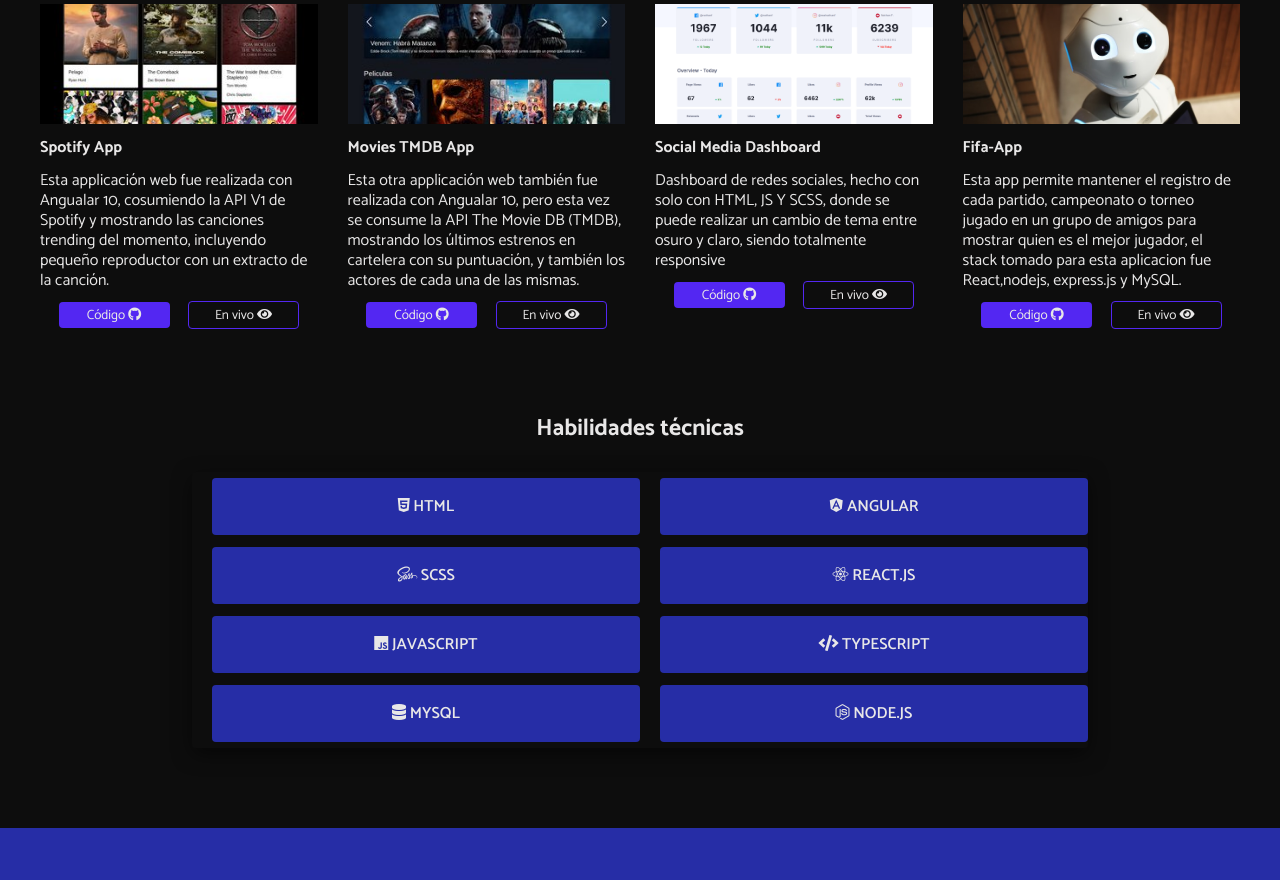
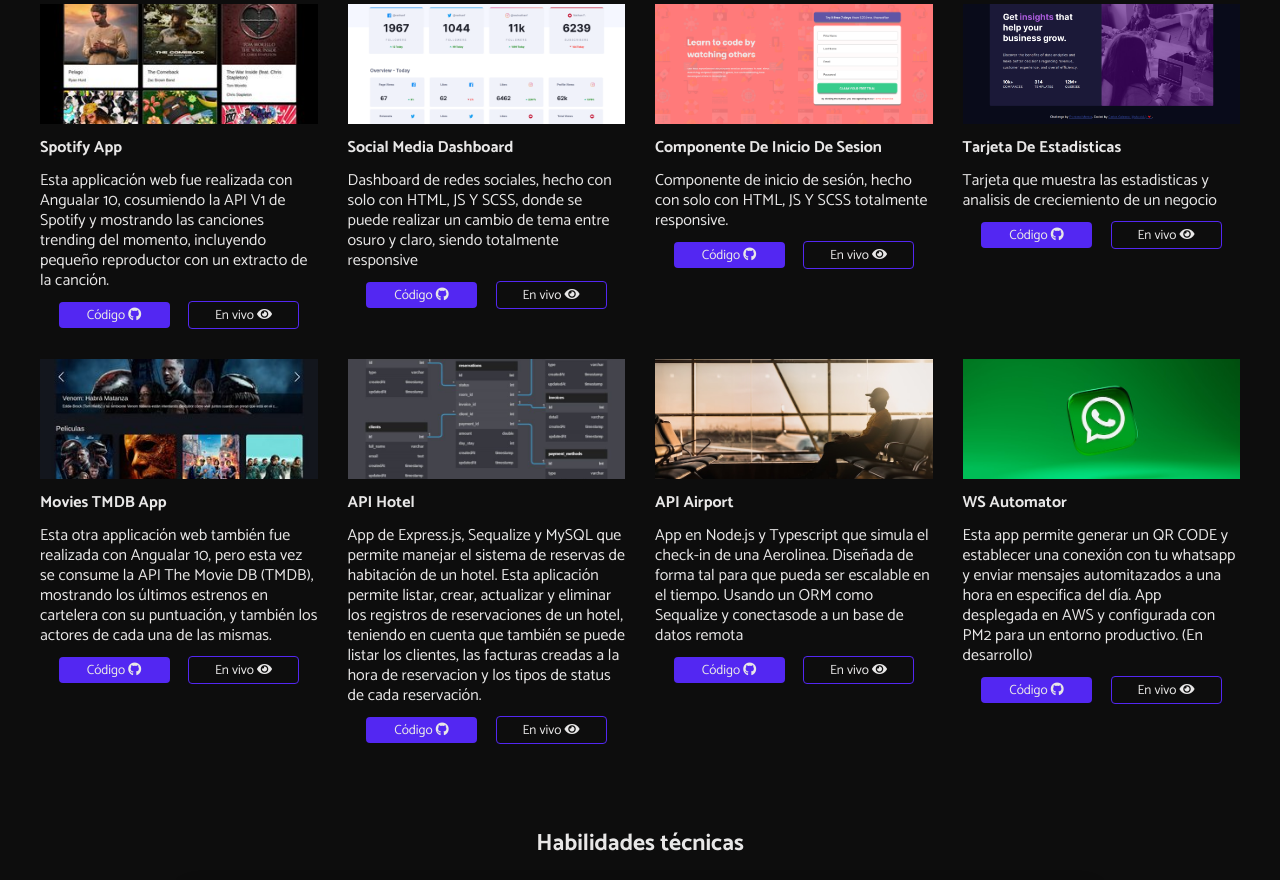
Before and after one commit to shockiu/portafolio-shockiu, a website: page index.html in a window 1280 px wide. Shown: the part 798-1678 px from the top of the page. Drawn offline with Linux system fonts and the light colour scheme.

Commit message:
anexado nuevos proyectos y modificados relevancia al mostrarlos

```diff
--- a/index.html
+++ b/index.html
@@ -161,6 +161,73 @@
                     </div>
                     <div class="project__card">
                         <picture class="project__thumbnail">
+                            <img class="project__img" src="./assets/OwyYQb7.png" alt="">
+                        </picture>
+                        <div class="project__body">
+                            <h4 class="project__title">
+                                Social media dashboard
+                            </h4>
+                            <p class="project__desc">
+                                Dashboard de redes sociales, hecho con solo con HTML, JS Y SCSS, donde se puede realizar un cambio de tema entre osuro y claro, siendo totalmente responsive
+                            </p>
+                            <div class="project__actions">
+                                <button class="btn btn__pasticho">
+                                    <a class="btn__link" href="https://github.com/shockiu/dashboard-social-media" target="_blank">Código <i class="fab fa-github"></i></a>
+                                </button>
+                                <button class="btn btn__jasmine">
+                                    <a class="btn__link btn__link-pasticho" href="https://shockiu.github.io/dashboard-social-media" target="_blank">En vivo <i class="fas fa-eye"></i></a>
+                                </button>
+                            </div>
+                        </div>
+                    </div>
+                    <div class="project__card">
+                        <picture class="project__thumbnail">
+                            <img class="project__img" src="./assets/jURmFzW.png" alt="">
+                        </picture>
+                        <div class="project__body">
+                            <h4 class="project__title">
+                                Componente de inicio de sesion
+                            </h4>
+                            <p class="project__desc">
+                               Componente de inicio de sesión, hecho con solo con HTML, JS Y SCSS totalmente responsive.
+                            </p>
+                            <div class="project__actions">
+                                <button class="btn btn__pasticho">
+                                    <a class="btn__link" href="https://github.com/shockiu/intro-component" target="_blank">Código <i class="fab fa-github"></i></a>
+                                </button>
+                                <button class="btn btn__jasmine" disabled>
+                                    <a class="btn__link btn__link-pasticho" target="_blank">En vivo <i class="fas fa-eye"></i></a>
+                                </button>
+                            </div>
+                        </div>
+
+                    </div>
+
+                    <div class="project__card">
+                        <picture class="project__thumbnail">
+                            <img class="project__img" src="./assets/98s5SDsddd.png" alt="">
+                        </picture>
+                        <div class="project__body">
+                            <h4 class="project__title">
+                                Tarjeta de estadisticas
+                            </h4>
+                            <p class="project__desc">
+                               Tarjeta que muestra las estadisticas y analisis de creciemiento de un negocio
+                            </p>
+                            <div class="project__actions">
+                                <button class="btn btn__pasticho">
+                                    <a class="btn__link" href="https://github.com/shockiu/intro-component" target="_blank">Código <i class="fab fa-github"></i></a>
+                                </button>
+                                <button class="btn btn__jasmine" disabled>
+                                    <a class="btn__link btn__link-pasticho" target="_blank">En vivo <i class="fas fa-eye"></i></a>
+                                </button>
+                            </div>
+                        </div>
+
+                    </div>
+
+                    <div class="project__card">
+                        <picture class="project__thumbnail">
                             <img class="project__img" src="./assets/Dl6nKBqm.jpeg" title="source: imgur.com"  alt="">
                         </picture>
                         <div class="project__body">
@@ -183,69 +250,21 @@
                     </div>
                     <div class="project__card">
                         <picture class="project__thumbnail">
-                            <img class="project__img" src="./assets/OwyYQb7.png" alt="">
+                            <img class="project__img" src="./assets/uiy5rJrl.jpg" alt="">
                         </picture>
                         <div class="project__body">
                             <h4 class="project__title">
-                                Social media dashboard
+                                API Hotel
                             </h4>
                             <p class="project__desc">
-                                Dashboard de redes sociales, hecho con solo con HTML, JS Y SCSS, donde se puede realizar un cambio de tema entre osuro y claro, siendo totalmente responsive
+                                App de Express.js, Sequalize y MySQL que permite manejar el sistema de reservas de habitación de un hotel. Esta aplicación permite listar, crear, actualizar y eliminar los registros de reservaciones de un hotel, teniendo en cuenta que también se puede listar los clientes, las facturas creadas a la hora de reservacion  y los tipos de status de cada reservación.
                             </p>
                             <div class="project__actions">
                                 <button class="btn btn__pasticho">
-                                    <a class="btn__link" href="https://github.com/shockiu/dashboard-social-media" target="_blank">Código <i class="fab fa-github"></i></a>
+                                    <a class="btn__link" href="https://github.com/shockiu/hotels/" target="_blank">Código <i class="fab fa-github"></i></a>
                                 </button>
-                                <button class="btn btn__jasmine">
-                                    <a class="btn__link btn__link-pasticho" href="https://shockiu.github.io/dashboard-social-media" target="_blank">En vivo <i class="fas fa-eye"></i></a>
-                                </button>
-                            </div>
-                        </div>
-                    </div>
-                    <div class="project__card">
-                        <picture class="project__thumbnail">
-                            <img class="project__img" src="./assets/alex-knight-2EJCSULRwC8-unsplash.jpg" alt="">
-                        </picture>
-                        <div class="project__body">
-                            <h4 class="project__title">
-                                Fifa-app
-                            </h4>
-                            <p class="project__desc">
-                                Esta app permite mantener el registro de cada partido, campeonato o torneo jugado en un grupo de amigos para mostrar quien es el mejor jugador, el stack tomado para esta
-                                aplicacion fue React,nodejs, express.js y  MySQL.
-                            </p>
-                            <div class="project__actions">
-                                <button class="btn btn__pasticho">
-                                    <a class="btn__link" href="" target="_blank">Código <i class="fab fa-github"></i></a>
-                                </button>
-                                <button class="btn btn__jasmine">
-                                    <a class="btn__link btn__link-pasticho" href="" target="_blank">En vivo <i class="fas fa-eye"></i></a>
-                                </button>
-                            </div>
-                        </div>
-
-                    </div>
-                    <!--
-                        En caso de agregar mas proyectos se modfica el grid
-                    -->
-                    <!--
-                    <div class="project__card">
-                        <picture class="project__thumbnail">
-                            <img class="project__img" src="./assets/jose-luis-sanchez-pereyra-U6HOr6-CPSA-unsplash.jpg" alt="">
-                        </picture>
-                        <div class="project__body">
-                            <h4 class="project__title">
-                                Sonic
-                            </h4>
-                            <p class="project__desc">
-                                Lorem, ipsum dolor sit amet consectetur adipisicing elit. Accusantium aliquam quia odio eos quam corporis nihil, labore rerum ab sequi eius accusamus laudantium reiciendis nesciunt blanditiis, maiores veritatis illum dolorem!
-                            </p>
-                            <div class="project__actions">
-                                <button class="btn btn__pasticho">
-                                    <a class="btn__link" href="" target="_blank">Código <i class="fab fa-github"></i></a>
-                                </button>
-                                <button class="btn btn__jasmine">
-                                    <a class="btn__link btn__link-pasticho" href="" target="_blank">En vivo <i class="fas fa-eye"></i></a>
+                                <button class="btn btn__jasmine" disabled>
+                                    <a class="btn__link btn__link-pasticho" target="_blank">En vivo <i class="fas fa-eye"></i></a>
                                 </button>
                             </div>
                         </div>
@@ -253,27 +272,49 @@
                     </div>
                     <div class="project__card">
                         <picture class="project__thumbnail">
-                            <img class="project__img" src="./assets/nick-jio-57rD2oDZquc-unsplash.jpg" alt="">
+                            <img class="project__img" src="./assets/qK6HAkB91Yc.jpg" alt="">
                         </picture>
                         <div class="project__body">
                             <h4 class="project__title">
-                                Creando
+                                API airport
                             </h4>
                             <p class="project__desc">
-                                Lorem, ipsum dolor sit amet consectetur adipisicing elit. Accusantium aliquam quia odio eos quam corporis nihil, labore rerum ab sequi eius accusamus laudantium reiciendis nesciunt blanditiis, maiores veritatis illum dolorem!
+                                App en Node.js y Typescript que simula el check-in de una Aerolinea. Diseñada de forma tal para que pueda ser escalable en el tiempo. Usando un ORM como Sequalize y conectasode a un base de datos remota
                             </p>
                             <div class="project__actions">
                                 <button class="btn btn__pasticho">
-                                    <a class="btn__link" href="" target="_blank">Código <i class="fab fa-github"></i></a>
+                                    <a class="btn__link" href="https://github.com/shockiu/airline-octo" target="_blank">Código <i class="fab fa-github"></i></a>
                                 </button>
-                                <button class="btn btn__jasmine">
-                                    <a class="btn__link btn__link-pasticho" href="" target="_blank">En vivo <i class="fas fa-eye"></i></a>
+                                <button class="btn btn__jasmine" disabled>
+                                    <a class="btn__link btn__link-pasticho" target="_blank">En vivo <i class="fas fa-eye"></i></a>
                                 </button>
                             </div>
                         </div>
 
                     </div>
-                      -->
+                    <div class="project__card">
+                        <picture class="project__thumbnail">
+                            <img class="project__img" src="./assets/upBKRmHJrCI.jpg" alt="">
+                        </picture>
+                        <div class="project__body">
+                            <h4 class="project__title">
+                                WS automator
+                            </h4>
+                            <p class="project__desc">
+                                Esta app permite generar un QR CODE y establecer una conexión con tu whatsapp y enviar mensajes automitazados a una hora en especifica del día. App desplegada en AWS y configurada con PM2 para un entorno productivo. (En desarrollo)
+                            </p>
+                            <div class="project__actions">
+                                <button class="btn btn__pasticho">
+                                    <a class="btn__link" href="https://github.com/shockiu/ws-trans-port-tree/" target="_blank">Código <i class="fab fa-github"></i></a>
+                                </button>
+                                <button class="btn btn__jasmine" disabled>
+                                    <a class="btn__link btn__link-pasticho" target="_blank">En vivo <i class="fas fa-eye"></i></a>
+                                </button>
+                            </div>
+                        </div>
+
+                    </div>
+
                 </div>
             </div>
             <div id="about" class="section about js-scroll slide-right">
```
Also changed, not shown: assets/98s5SDsddd.png (added), assets/airport.webp (added), assets/jURmFzW.png (added), assets/qK6HAkB91Yc.jpg (added), assets/uiy5rJrl.jpg (added), assets/upBKRmHJrCI.jpg (added).
